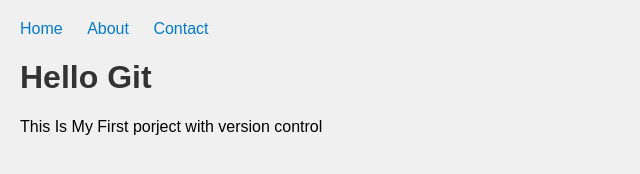
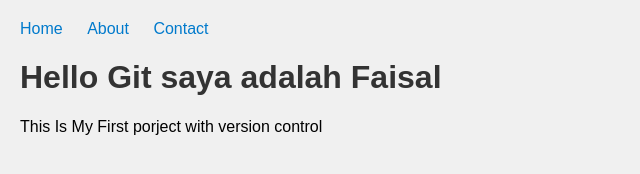
Before and after one commit to iceguya/my-web-project, a plain HTML site: page index.html in a window 1280 px wide. Shown: the whole page, without its empty margins (0-640 px from the left). Drawn offline with Linux system fonts and the light colour scheme.

Commit message:
Add new H1

```diff
--- a/index.html
+++ b/index.html
@@ -14,7 +14,7 @@
         <li><a href="#contact">Contact</a></li>
         </ul>
     </nav>
-    <h1>Hello Git</h1>
+    <h1>Hello Git saya adalah Faisal</h1>
     <p>This Is My First porject with version control</p>
 </body>
 </html>
```
